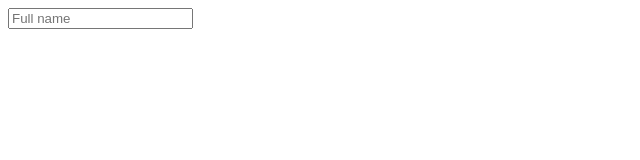
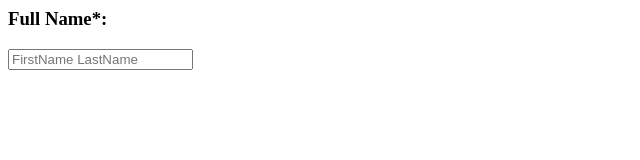
Before and after one commit to VitorCarvS/VitorCarvS.github.io, a plain HTML site: page formulario.html in a window 1280 px wide. Shown: the whole page, without its empty margins (0-640 px from the left). Drawn offline with Linux system fonts and the light colour scheme.

Commit message:
formulario.html

```diff
--- a/formulario.html
+++ b/formulario.html
@@ -3,7 +3,8 @@
 
   </head>
   <body>
-    <input type="text" name="full_name" placeholder="Full name" />
+    <h3>Full Name*:</h3>
+    <input type="text" name="full_name" placeholder="FirstName LastName" />
   </body>
 
 
```
